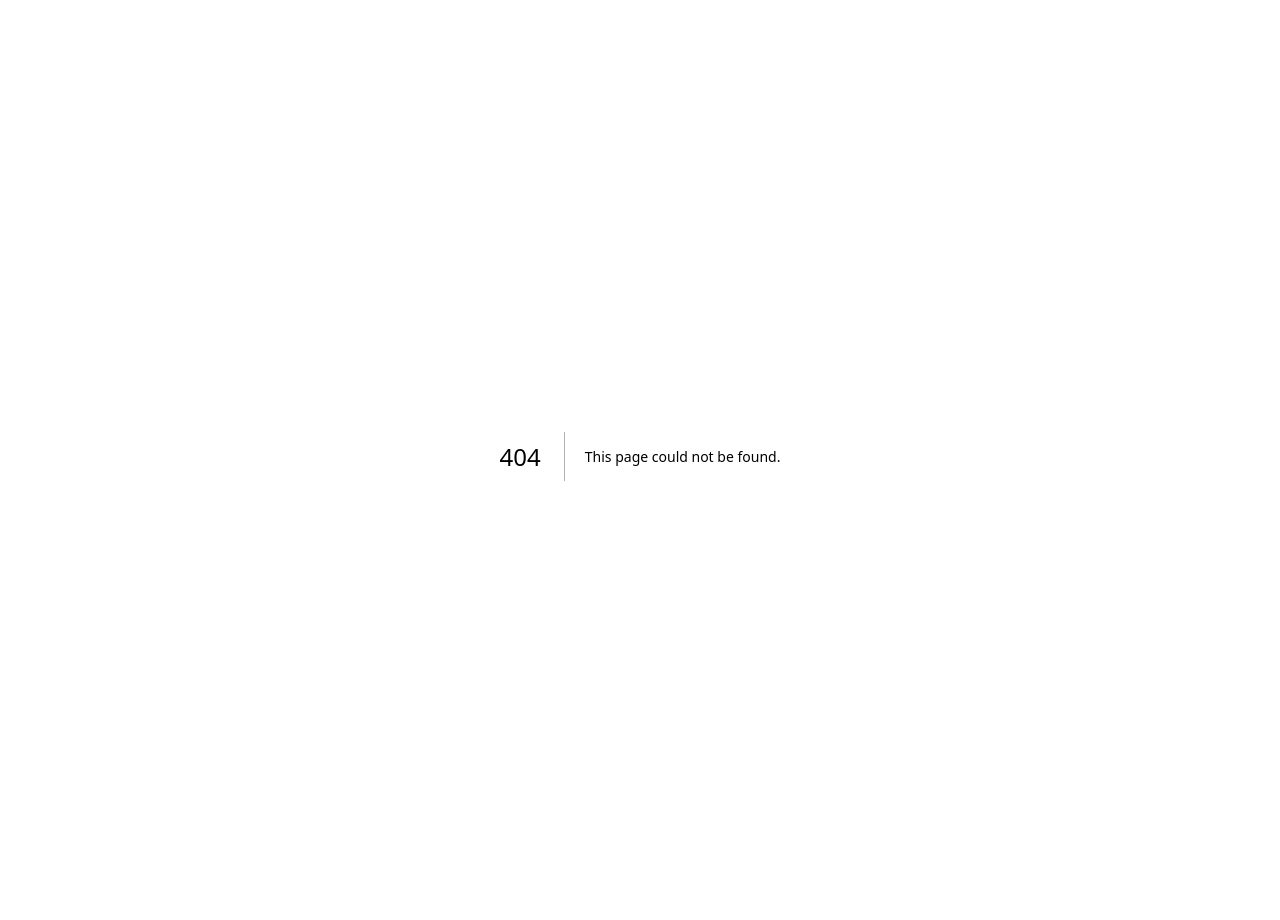
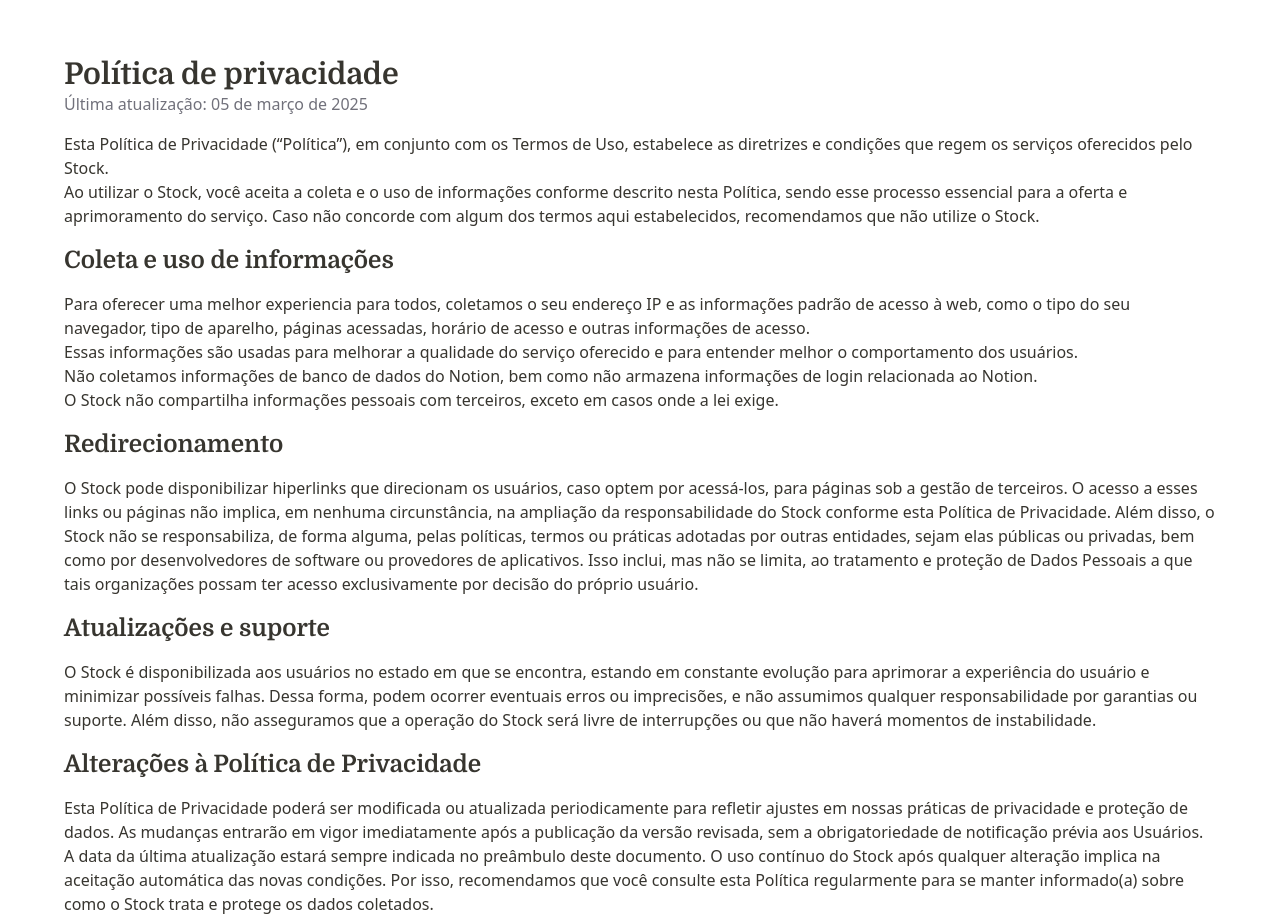
Before and after one commit to LuanRoger/stock-notion, a Next.js app in the folder apps/web/: page /terms/privacy-policies in a window 1280 px wide. Before the commit this address had no page. Shown: the top 920 px of the page. Built offline with nearby package versions, Linux system fonts and the light colour scheme.

Commit message:
feat: create privacy policies

```diff
--- /dev/null
+++ b/apps/web/src/app/terms/layout.tsx
@@ -0,0 +1,9 @@
+export default function Layout({
+  children,
+}: Readonly<{ children: React.ReactNode }>) {
+  return (
+    <div className="flex flex-col gap-4 px-6 lg:px-16 mb-6 lg:mb-16">
+      {children}
+    </div>
+  );
+}
--- /dev/null
+++ b/apps/web/src/app/terms/privacy-policies/page.tsx
@@ -0,0 +1,77 @@
+export default function PrivacyPolicies() {
+  return (
+    <>
+      <span>
+        <h1 className="text-3xl font-bold font-serif">
+          Política de privacidade
+        </h1>
+        <p className="text-muted-foreground">
+          Última atualização: 05 de março de 2025
+        </p>
+      </span>
+      <p>
+        Esta Política de Privacidade (“Política”), em conjunto com os Termos de
+        Uso, estabelece as diretrizes e condições que regem os serviços
+        oferecidos pelo Stock.
+        <br />
+        Ao utilizar o Stock, você aceita a coleta e o uso de informações
+        conforme descrito nesta Política, sendo esse processo essencial para a
+        oferta e aprimoramento do serviço. Caso não concorde com algum dos
+        termos aqui estabelecidos, recomendamos que não utilize o Stock.
+      </p>
+      <h2 className="text-2xl font-bold font-serif">
+        Coleta e uso de informações
+      </h2>
+      <p>
+        Para oferecer uma melhor experiencia para todos, coletamos o seu
+        endereço IP e as informações padrão de acesso à web, como o tipo do seu
+        navegador, tipo de aparelho, páginas acessadas, horário de acesso e
+        outras informações de acesso.
+        <br />
+        Essas informações são usadas para melhorar a qualidade do serviço
+        oferecido e para entender melhor o comportamento dos usuários.
+        <br />
+        Não coletamos informações de banco de dados do Notion, bem como não
+        armazena informações de login relacionada ao Notion.
+        <br />O Stock não compartilha informações pessoais com terceiros, exceto
+        em casos onde a lei exige.
+      </p>
+      <h2 className="text-2xl font-bold font-serif">Redirecionamento</h2>
+      <p>
+        O Stock pode disponibilizar hiperlinks que direcionam os usuários, caso
+        optem por acessá-los, para páginas sob a gestão de terceiros. O acesso a
+        esses links ou páginas não implica, em nenhuma circunstância, na
+        ampliação da responsabilidade do Stock conforme esta Política de
+        Privacidade. Além disso, o Stock não se responsabiliza, de forma alguma,
+        pelas políticas, termos ou práticas adotadas por outras entidades, sejam
+        elas públicas ou privadas, bem como por desenvolvedores de software ou
+        provedores de aplicativos. Isso inclui, mas não se limita, ao tratamento
+        e proteção de Dados Pessoais a que tais organizações possam ter acesso
+        exclusivamente por decisão do próprio usuário.
+      </p>
+      <h2 className="text-2xl font-bold font-serif">Atualizações e suporte</h2>
+      <p>
+        O Stock é disponibilizada aos usuários no estado em que se encontra,
+        estando em constante evolução para aprimorar a experiência do usuário e
+        minimizar possíveis falhas. Dessa forma, podem ocorrer eventuais erros
+        ou imprecisões, e não assumimos qualquer responsabilidade por garantias
+        ou suporte. Além disso, não asseguramos que a operação do Stock será
+        livre de interrupções ou que não haverá momentos de instabilidade.
+      </p>
+      <h2 className="text-2xl font-bold font-serif">
+        Alterações à Política de Privacidade
+      </h2>
+      <p>
+        Esta Política de Privacidade poderá ser modificada ou atualizada
+        periodicamente para refletir ajustes em nossas práticas de privacidade e
+        proteção de dados. As mudanças entrarão em vigor imediatamente após a
+        publicação da versão revisada, sem a obrigatoriedade de notificação
+        prévia aos Usuários. A data da última atualização estará sempre indicada
+        no preâmbulo deste documento. O uso contínuo do Stock após qualquer
+        alteração implica na aceitação automática das novas condições. Por isso,
+        recomendamos que você consulte esta Política regularmente para se manter
+        informado(a) sobre como o Stock trata e protege os dados coletados.
+      </p>
+    </>
+  );
+}
--- a/apps/web/src/components/footer.tsx
+++ b/apps/web/src/components/footer.tsx
@@ -12,8 +12,9 @@
       </div>
 
       <div className="flex flex-col w-fit gap-2">
-        <FooterLink href="">Política de privacidade</FooterLink>
-        <FooterLink href="">Termos de uso</FooterLink>
+        <FooterLink href="/terms/privacy-policies">
+          Política de privacidade
+        </FooterLink>
         <FooterLink href="">Template</FooterLink>
         <FooterLink href="">Perfil do criador</FooterLink>
       </div>
```
